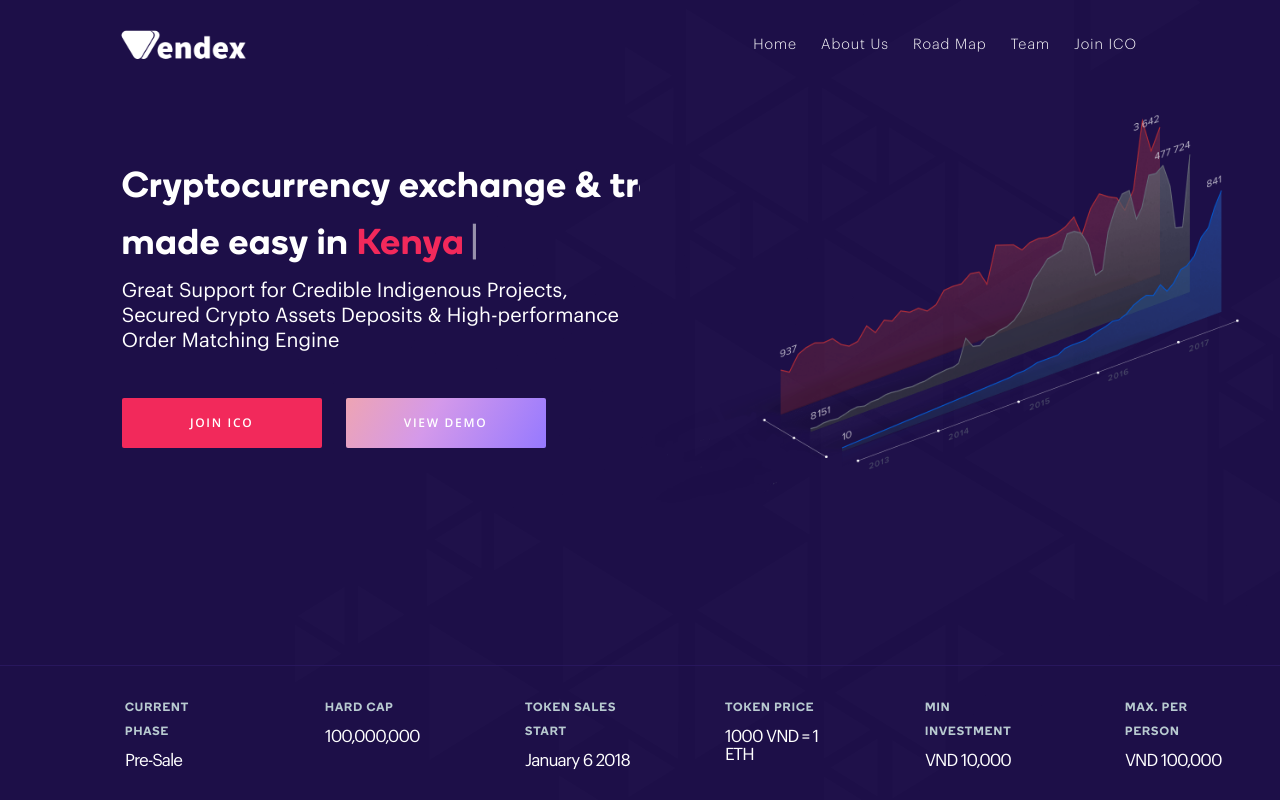
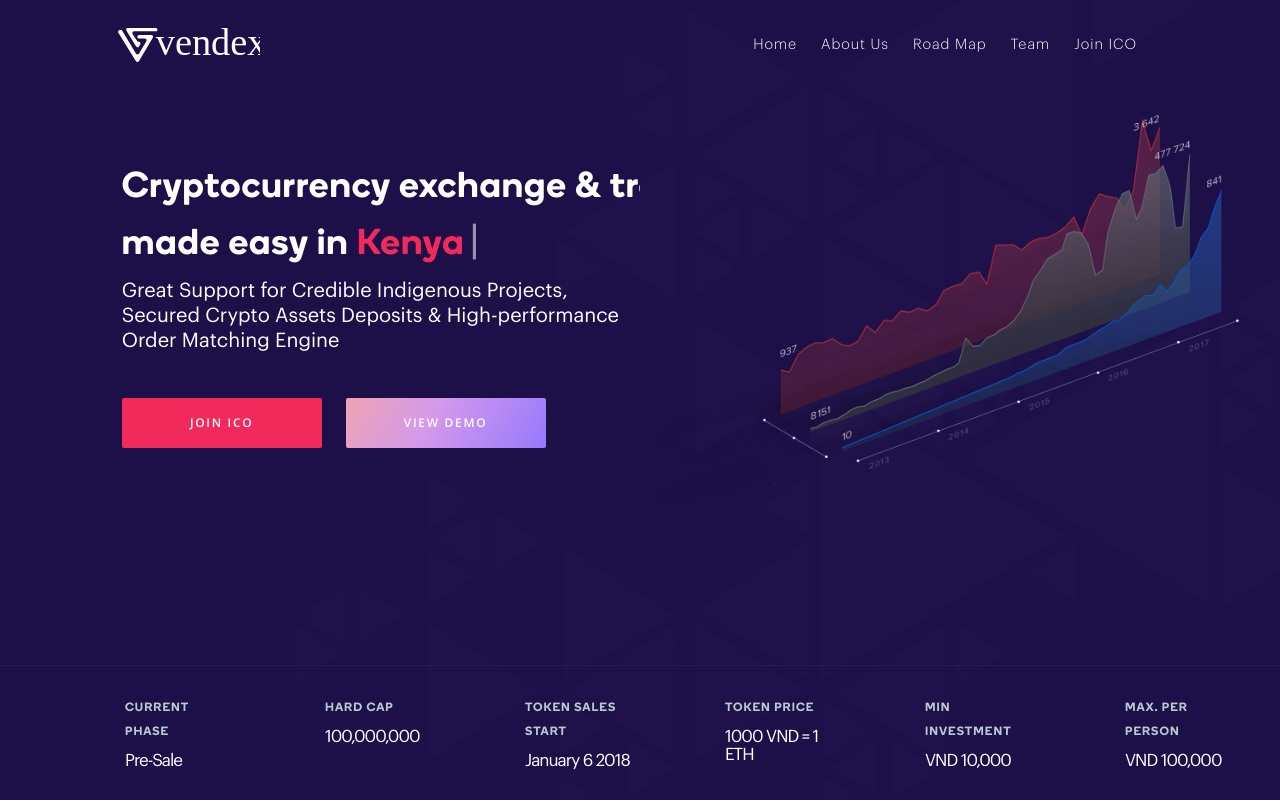
Before and after one commit to Vendexchange/Vendexchange.github.io, a website: page index.html in a window 1280 px wide. Shown: the top 803 px of the page. Drawn offline with nearby package versions, Linux system fonts and the light colour scheme; grey boxes are pictures that could not be loaded; a script that the page names is missing; files whose address does not match are found by name.

Commit message:
logo change

```diff
--- a/index.html
+++ b/index.html
@@ -59,7 +59,7 @@
         <div class="topbar-left">
             <button class="topbar-toggler">&#9776;</button>
             <a class="topbar-brand" href="index.html">
-                <img class="small" src="assets/img/logo2.png">
+                <img class="small" src="assets/img/logo.svg">
             </a>
         </div>
 
```
Also changed, not shown: assets/img/logo.svg (added), 2 other files.
